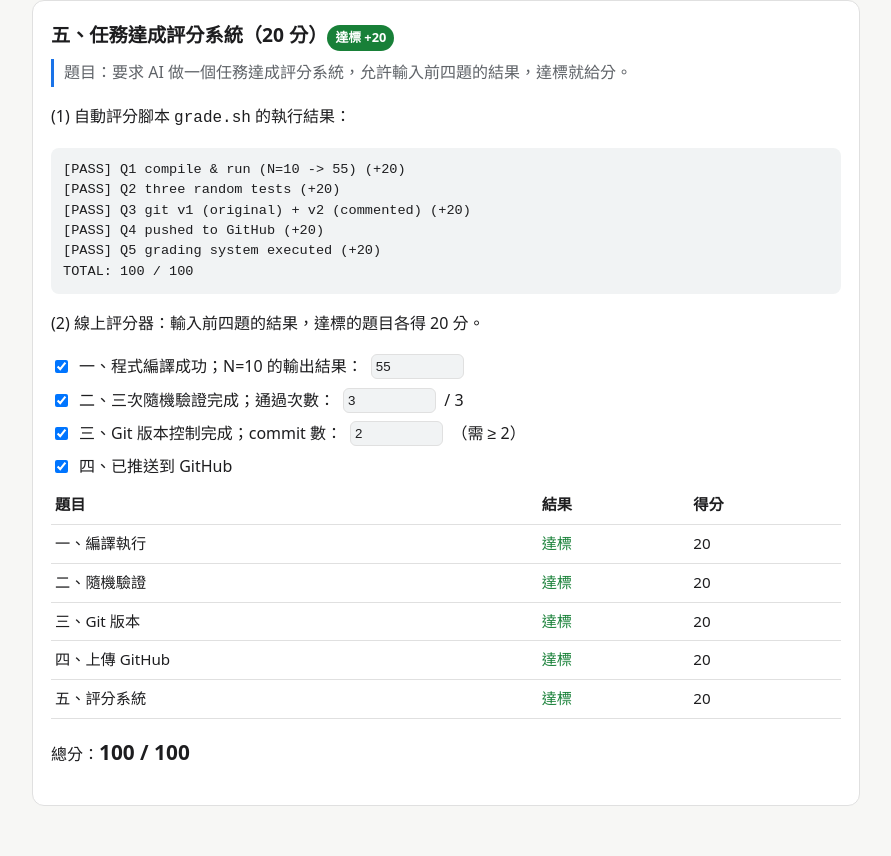
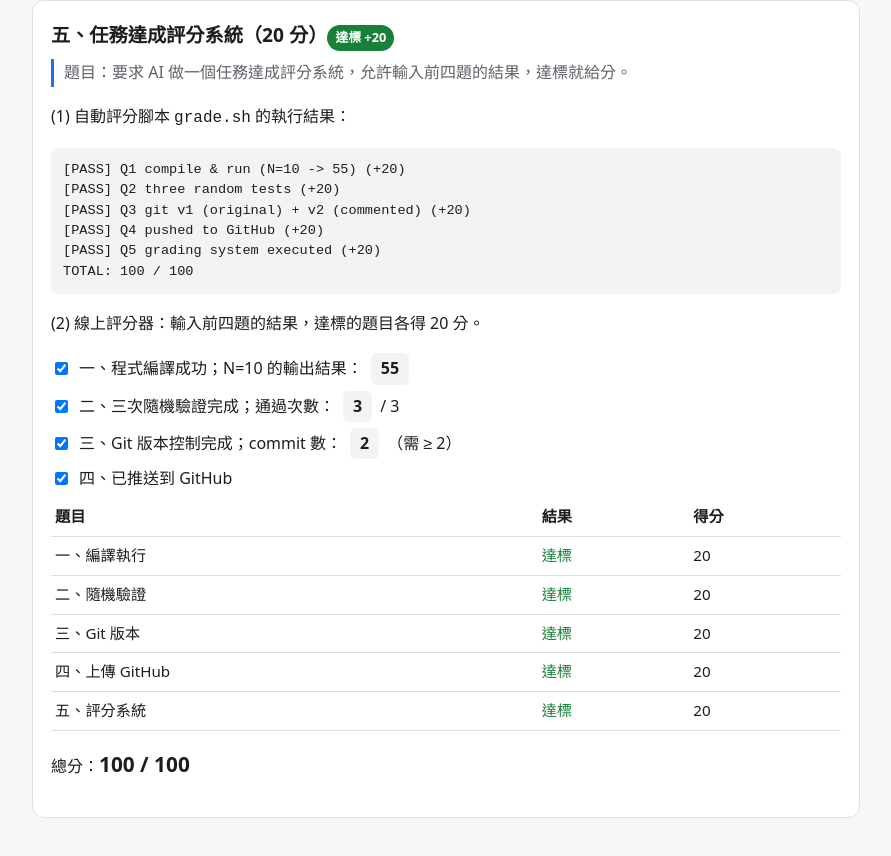
Before and after one commit to Samuel950910/midterm-exam, a plain HTML site: page index.html in a window 1280 px wide. Shown: the part 2579-3435 px from the top of the page, without its empty margins (194-1085 px from the left). Drawn offline with Linux system fonts and the light colour scheme.

Commit message:
Make scorer result values fixed text instead of editable inputs
Co-Authored-By: Claude Opus 5.5 <noreply@anthropic.com>
Claude-Session: https://claude.ai/code/session_01WtEVv6S51Ywwr6YDaSWcvM

```diff
--- a/index.html
+++ b/index.html
@@ -21,7 +21,7 @@ pre{background:var(--code);padding:12px;border-radius:8px;overflow-x:auto;font-s
 table{border-collapse:collapse;width:100%;font-size:.95rem}
 td,th{border-bottom:1px solid var(--line);padding:6px 4px;text-align:left}
 label{display:flex;flex-wrap:wrap;gap:8px;align-items:center;margin:6px 0}
-input[type=number]{width:7em;padding:4px;background:var(--code);color:var(--fg);border:1px solid var(--line);border-radius:6px}
+.val{font-weight:700;padding:2px 10px;background:var(--code);border-radius:6px}
 #total{font-weight:700;font-size:1.3rem}
 a{color:var(--accent)}
 </style>
@@ -130,9 +130,9 @@ TOTAL: 100 / 100
 </pre>
 <p>(2) 線上評分器：輸入前四題的結果，達標的題目各得 20 分。</p>
 <form id="f">
-<label><input type="checkbox" id="q1" checked> 一、程式編譯成功；N=10 的輸出結果：<input type="number" id="q1v" value="55"></label>
-<label><input type="checkbox" id="q2c" checked> 二、三次隨機驗證完成；通過次數：<input type="number" id="q2" value="3" min="0" max="3"> / 3</label>
-<label><input type="checkbox" id="q3c" checked> 三、Git 版本控制完成；commit 數：<input type="number" id="q3" value="2" min="0">（需 ≥ 2）</label>
+<label><input type="checkbox" id="q1" checked> 一、程式編譯成功；N=10 的輸出結果：<span class="val" id="q1v">55</span></label>
+<label><input type="checkbox" id="q2c" checked> 二、三次隨機驗證完成；通過次數：<span class="val" id="q2">3</span> / 3</label>
+<label><input type="checkbox" id="q3c" checked> 三、Git 版本控制完成；commit 數：<span class="val" id="q3">2</span>（需 ≥ 2）</label>
 <label><input type="checkbox" id="q4" checked> 四、已推送到 GitHub</label>
 </form>
 <table id="t"><tr><th>題目</th><th>結果</th><th>得分</th></tr></table>
@@ -141,9 +141,9 @@ TOTAL: 100 / 100
 <script>
 function g(){
  const r=[
-  ["一、編譯執行", document.getElementById('q1').checked && +document.getElementById('q1v').value===55],
-  ["二、隨機驗證", document.getElementById('q2c').checked && +document.getElementById('q2').value===3],
-  ["三、Git 版本", document.getElementById('q3c').checked && +document.getElementById('q3').value>=2],
+  ["一、編譯執行", document.getElementById('q1').checked && +document.getElementById('q1v').textContent===55],
+  ["二、隨機驗證", document.getElementById('q2c').checked && +document.getElementById('q2').textContent===3],
+  ["三、Git 版本", document.getElementById('q3c').checked && +document.getElementById('q3').textContent>=2],
   ["四、上傳 GitHub", document.getElementById('q4').checked],
   ["五、評分系統", true]];
  let s=0,h='<tr><th>題目</th><th>結果</th><th>得分</th></tr>';
```
